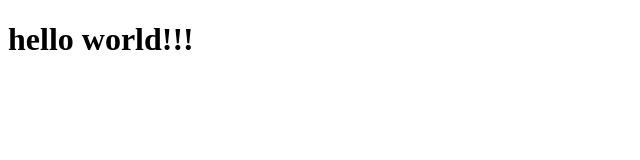
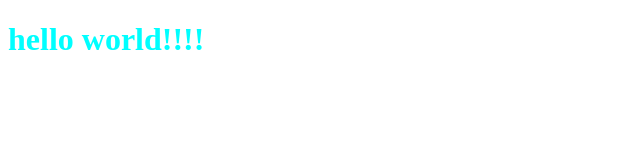
Before and after one commit to FelipeSene/git-e-github, a plain HTML site: page index.html in a window 1280 px wide. Shown: the whole page, without its empty margins (0-640 px from the left). Drawn offline with Linux system fonts and the light colour scheme.

Commit message:
adicionando a estilização

```diff
--- a/index.html
+++ b/index.html
@@ -4,9 +4,10 @@
     <meta charset="UTF-8">
     <meta name="viewport" content="width=device-width, initial-scale=1.0">
     <title>Subindo para o github</title>
+    <link rel="stylesheet" href="style.css">
     <script src="script.js" defer></script>
 </head>
 <body>
-    <h1>hello world!!!</h1>
+    <h1>hello world!!!!</h1>
 </body>
 </html>
--- /dev/null
+++ b/style.css
@@ -0,0 +1,3 @@
+h1{
+    color: aqua;
+}
```
